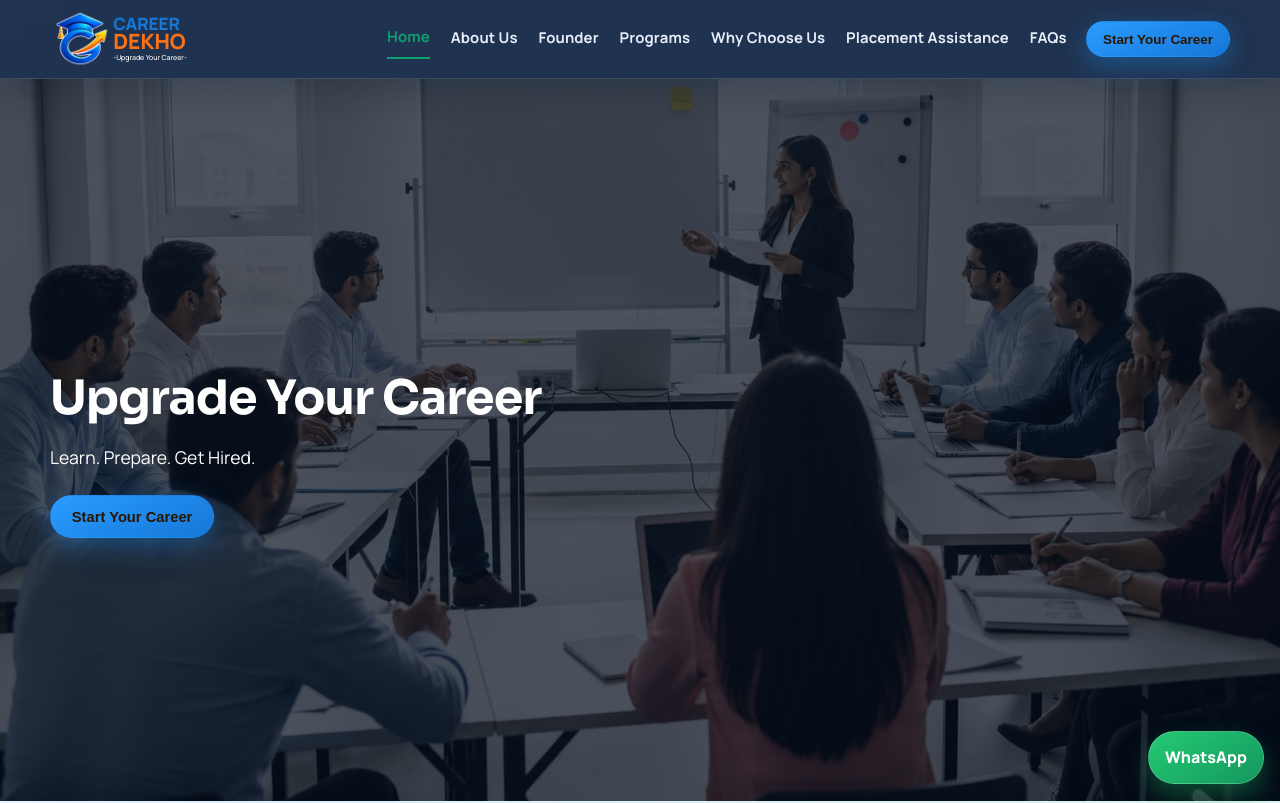
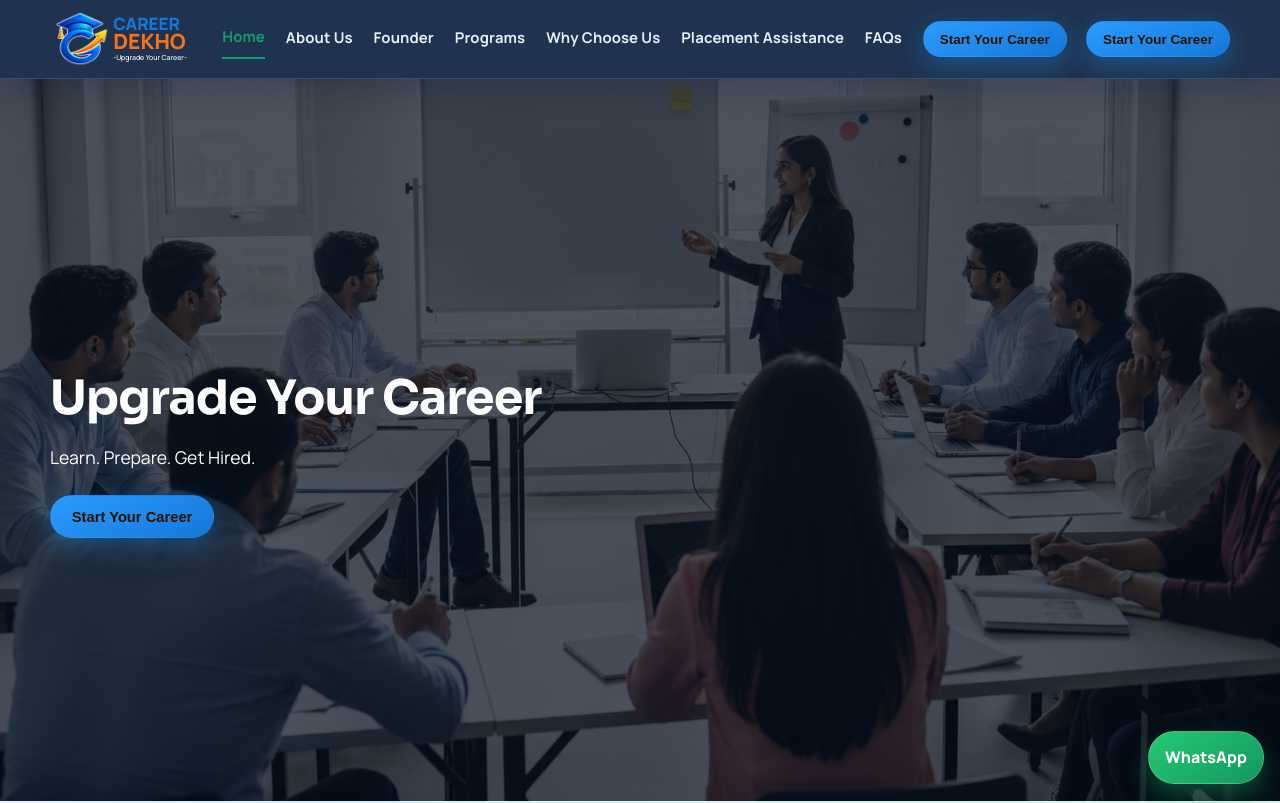
Before and after one commit to ShivamRajeev/edtech, a React (Vite) app: page / in a window 1280 px wide. Shown: the top 803 px of the page. Built offline with nearby package versions, Linux system fonts and the light colour scheme; no server answers.

Commit message:
Hamburger Menu Change

```diff
--- a/src/components/Header.jsx
+++ b/src/components/Header.jsx
@@ -36,6 +36,13 @@
               {link.label}
             </NavLink>
           ))}
+          <button
+            type="button"
+            className="btn btn-small btn-primary mobile-nav-cta"
+            onClick={onApplyNow}
+          >
+            Start Your Career
+          </button>
         </nav>
 
         <button
--- a/style.css
+++ b/style.css
@@ -200,6 +200,10 @@
   border-bottom: 2px solid var(--accent-green);
 }
 
+.mobile-nav-cta {
+  display: none;
+}
+
 .menu-toggle {
   display: none;
   width: 44px;
@@ -1342,7 +1346,14 @@
   }
 
   .site-nav.open {
-    max-height: 380px;
+    max-height: 520px;
+  }
+
+  .mobile-nav-cta {
+    display: inline-flex;
+    width: calc(100% - 2rem);
+    margin: 0.5rem 1rem 1rem;
+    justify-content: center;
   }
 
   .menu-toggle {
```
